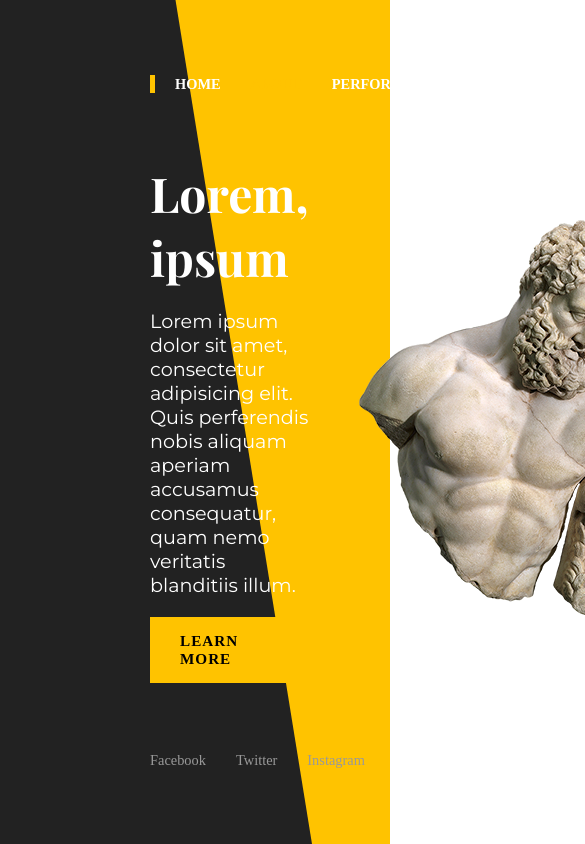
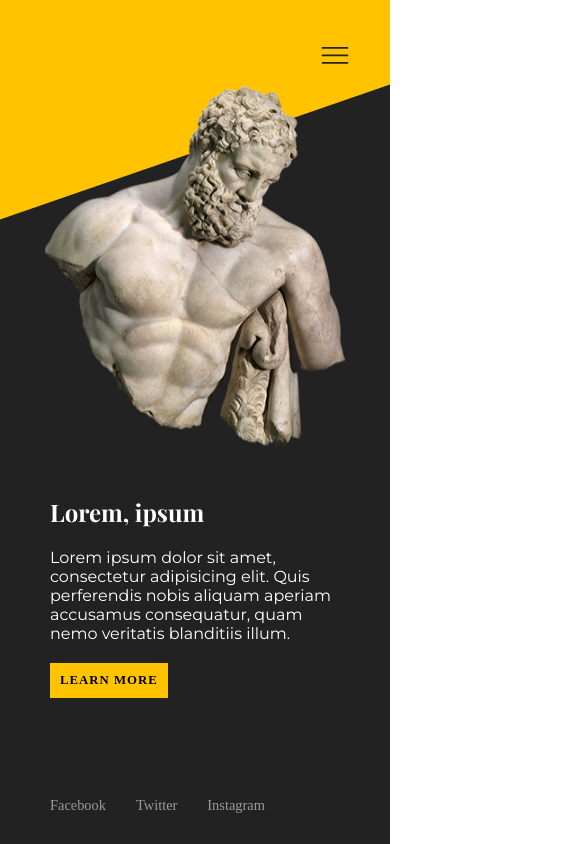
Before and after one commit to aoyamaliang/week2_04, a plain HTML site: page index.html in a window 390 px wide. Shown: the top 844 px of the page, 585 px wide, since content can reach past the window. Drawn offline with nearby package versions, Linux system fonts and the light colour scheme.

Commit message:
RWD功能＆menu Toggle

```diff
--- a/index.html
+++ b/index.html
@@ -3,7 +3,7 @@
 <head>
     <meta charset="UTF-8">
     <meta name="viewport" content="width=device-width, initial-scale=1.0">
-    <title>week2 04</title>
+    <title>week2 04 Respond Website Landing Page</title>
     <link rel="stylesheet" href="style.css">
 </head>
 <body>
@@ -18,7 +18,7 @@
         <div class="imgBx">
             <img src="assets/img1.png" alt="img1">
         </div>
-        <ul class="nav">
+        <ul class="nav" id="nav">
             <li><a href="#">Home</a></li>
             <li><a class="active" href="#">About</a></li>
             <li><a href="#">Performance</a></li>
@@ -31,5 +31,14 @@
             <li><a href="#">Instagram</a></li>
         </ul>
     </section>
+    <span class="menuicon" id="toggle" onclick="menuToggle()"></span>
+    <script type="text/javascript">
+        function menuToggle(){
+            var nav = document.getElementById("nav");
+            nav.classList.toggle('active');
+            var toggle = document.getElementById("toggle");
+            toggle.classList.toggle('active');
+        }
+    </script>
 </body>
 </html>
--- a/style.css
+++ b/style.css
@@ -137,3 +137,86 @@ section .imgBx img{
         opacity: 1;
     }
 }
+
+@media(max-width:991px){
+    .menuicon{
+        position: fixed;
+        top: 40px;
+        right:40px;
+        width: 30px;
+        height: 30px;
+        background:url(assets/icon-menu.svg);
+        /* filter: invert(1); */
+        background-size:30px;
+        cursor: pointer;
+        background-repeat: no-repeat;
+        z-index: 1000;
+    }
+    .menuicon.active{
+       background:url(assets/icon-cancel.svg);
+       /* filter:invert(1); */
+       background-size: 30px;
+       cursor:pointer;
+       background-repeat: no-repeat;
+       z-index: 1000;
+    }
+    .nav{
+        position:fixed;
+        top: 0;
+        left: -100%;
+        width: 100%;
+        height:100%;
+        background:rgba(0,0,0.95);
+        flex-direction: column;
+        z-index: 11;
+        border:none;
+        padding: 50px;
+    }
+    .nav.active{
+        left: 0;
+    }
+    .nav li{
+        margin: 5px 0;
+    }
+
+    section{
+        flex-direction: column-reverse;
+        justify-content: center;
+    }
+
+    section::before{
+        clip-path:polygon(0 0, 100% 0, 100% 10%, 0 26%);
+    }
+    section .content{
+        padding: 50px;
+        margin-bottom: 30px;
+    }
+    section .content h2{
+        font-size: 1.5em;
+    }
+    section .content p{
+        font-size: 1em;
+    }
+    section .content a{
+        font-size: .8em;
+        padding: 10px;
+    }
+    section .imgBx{
+        max-width: 100%;
+        display:flex;
+        justify-content: center;
+        align-items: center;
+        padding-right:0;
+        margin-top: 20px;
+    }
+    section .imgBx img{
+        max-width:300px;
+    }
+
+    .sci{
+        left: 50px;
+        bottom: 30px;
+    }
+
+
+}
```
Also changed, not shown: assets/icon-cancel.svg (added), assets/icon-menu.svg (added).
